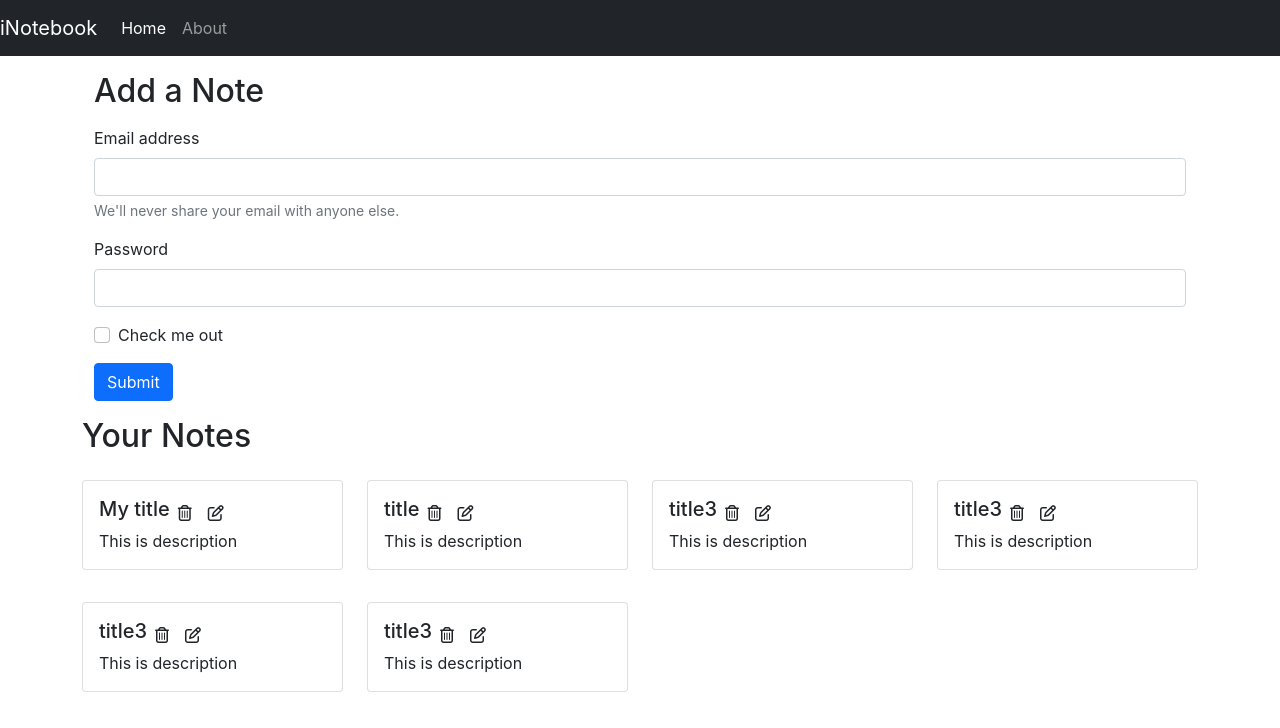
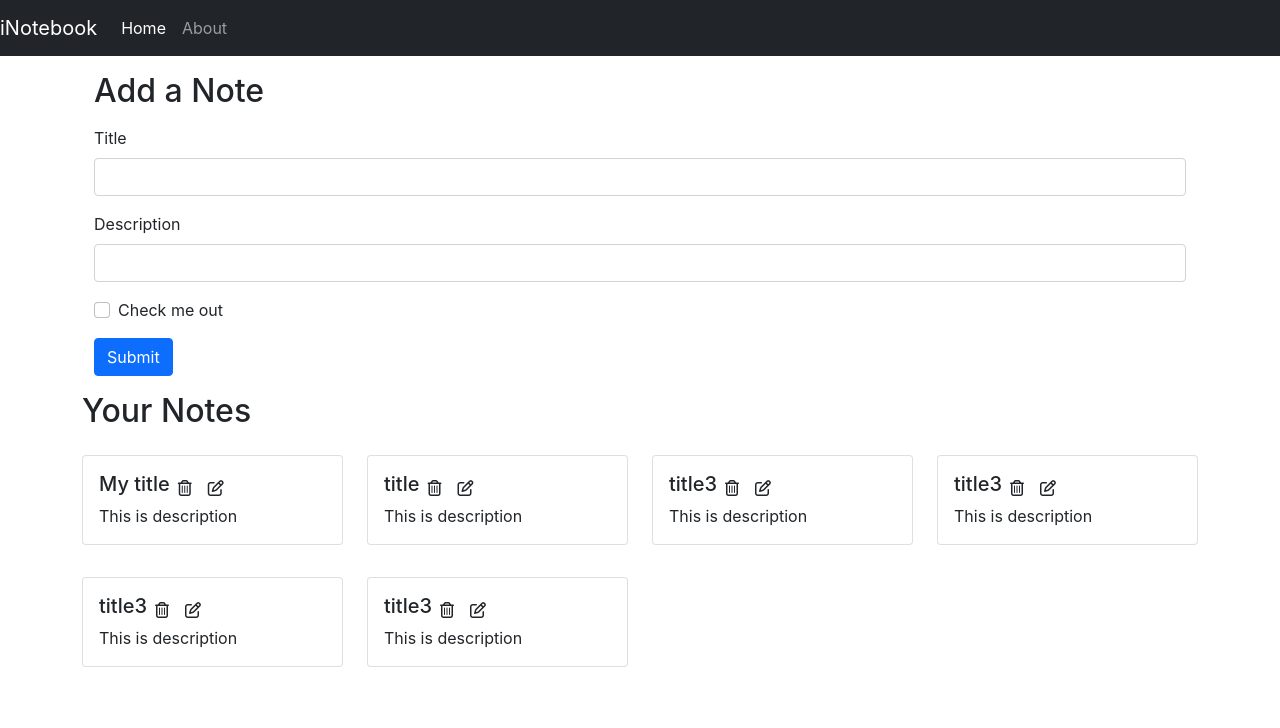
Before and after one commit to Ardneran007/iNotebook, a React (Create React App) app: page / in a window 1280 px wide. Shown: the top 728 px of the page. Built offline with nearby package versions, Linux system fonts and the light colour scheme.

Commit message:
Added AddNote component

```diff
--- /dev/null
+++ b/src/Components/AddNote.js
@@ -0,0 +1,45 @@
+import React,{useContext,useState} from 'react'
+import noteContext from "../context/notes/noteContext"
+
+
+const AddNote = () => {
+    const context = useContext(noteContext);
+    const { addNote} = context;
+
+    const [note, setNote] = useState({title:"",description:"",tag:""})
+    const handleClick=(e)=>{
+        e.preventDefault();
+        addNote(note.title,note.description,note.tag);
+    }
+
+    const onChange=(e)=>{
+        setNote({...note,[e.target.name]:e.target.value});
+
+    }
+
+  return (
+    <div>
+        <div className="container my-3">
+                <h2>Add a Note</h2>
+                <form className="my-3">
+                    <div className="mb-3">
+                        <label for="exampleInputEmail1" className="form-label">Title</label>
+                        <input type="text" className="form-control" id="title" name="title" aria-describedby="emailHelp" onChange={onChange}/>
+                    </div>
+                    <div className="mb-3">
+                        <label for="description" className="form-label">Description</label>
+                        <input type="text" className="form-control" id="description" name="description" onChange={onChange} />
+                    </div>
+                    <div className="mb-3 form-check">
+                        <input type="checkbox" className="form-check-input" id="exampleCheck1" />
+                        <label className="form-check-label" for="exampleCheck1">Check me out</label>
+                    </div>
+                    <button type="submit" className="btn btn-primary" onClick={handleClick}>Submit</button>
+                </form>
+            </div>
+
+    </div>
+  )
+}
+
+export default AddNote
--- a/src/Components/Home.js
+++ b/src/Components/Home.js
@@ -1,3 +1,4 @@
+import AddNote from './AddNote';
 import Notes from './Notes';
 
 const Home = () => {
@@ -5,26 +6,7 @@ const Home = () => {
 
   return (
     <div>
-        <div className="container my-3">
-                <h2>Add a Note</h2>
-                <form className="my-3">
-                    <div className="mb-3">
-                        <label for="exampleInputEmail1" className="form-label">Email address</label>
-                        <input type="email" className="form-control" id="exampleInputEmail1" aria-describedby="emailHelp" />
-                        <div id="emailHelp" className="form-text">We'll never share your email with anyone else.</div>
-                    </div>
-                    <div className="mb-3">
-                        <label for="exampleInputPassword1" className="form-label">Password</label>
-                        <input type="password" className="form-control" id="exampleInputPassword1" />
-                    </div>
-                    <div className="mb-3 form-check">
-                        <input type="checkbox" className="form-check-input" id="exampleCheck1" />
-                        <label className="form-check-label" for="exampleCheck1">Check me out</label>
-                    </div>
-                    <button type="submit" className="btn btn-primary">Submit</button>
-                </form>
-            </div>
-
+        <AddNote/>
         <Notes/>
     </div>
   )
--- a/src/Components/Notes.js
+++ b/src/Components/Notes.js
@@ -4,7 +4,7 @@ import Noteitem from './Noteitem';
 
 const Notes = () => {
   const context = useContext(noteContext);
-  const {notes, setNotes} = context;
+  const {notes, addNote} = context;
   return (
         <div className="row my-3">
         <h2>Your Notes</h2>
--- a/src/context/notes/NoteState.js
+++ b/src/context/notes/NoteState.js
@@ -61,8 +61,35 @@ const NoteState=(props)=>{
 
       const [notes, setNotes] = useState(notesInitial)
 
+
+    //Add a Note
+    const addNote=(title,description,tag)=>{
+      //Todo :API call
+      const note={
+        "_id": "62acbb57c4c885e04ba4a5fc",
+        "user": "62aad1c7b757842912de267e",
+        "title": title,
+        "description": description,
+        "tag": tag,
+        "date": "2022-06-17T17:35:19.895Z",
+        "__v": 0
+      };
+      setNotes(notes.concat(note))
+    }
+
+
+    //Delete a Note
+    const deleteNote=()=>{
+
+    }
+
+    //Edit Note
+    const editNote=()=>{
+
+    }
+
     return(
-        <NoteContext.Provider value={{notes, setNotes}}>
+        <NoteContext.Provider value={{notes, addNote,deleteNote,editNote}}>
             {props.children}
         </NoteContext.Provider>
     )
```
